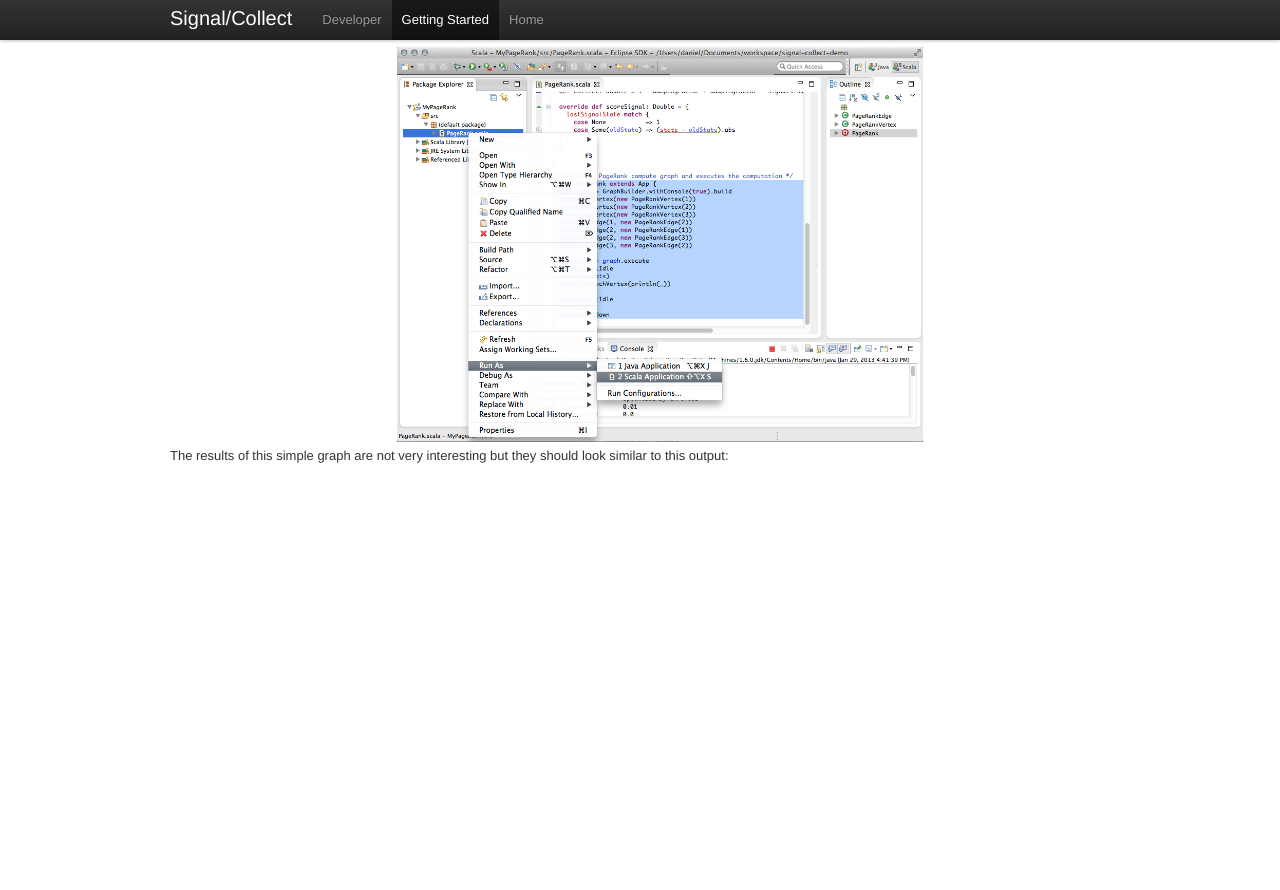
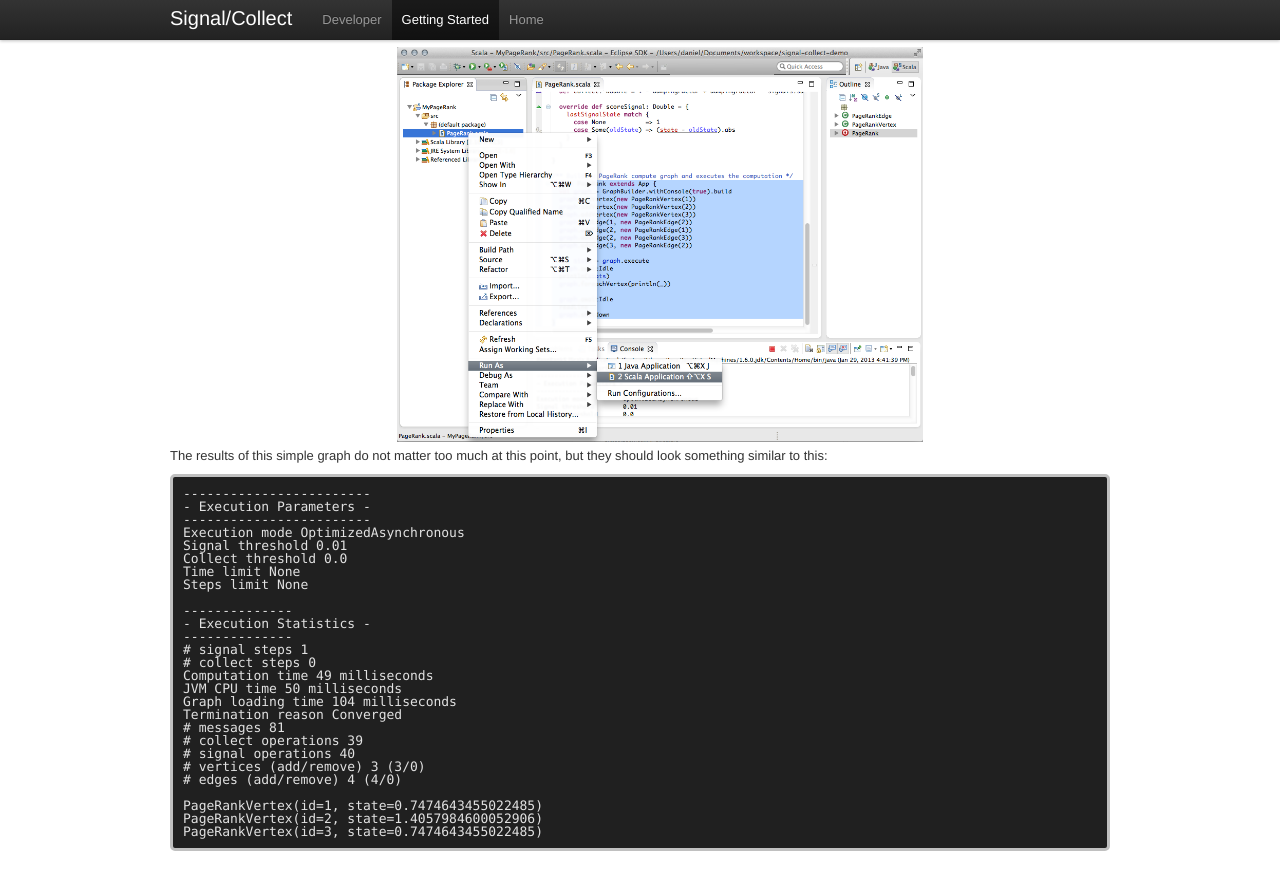
Before and after one commit to uzh/signal-collect, a Jekyll site: the page built from gettingStarted.html, in a window 1280 px wide and 900 px high, scrolled down 2332 px. Shown: the top 890 px of the window. Built offline with Jekyll 4.4.1, drawn with Linux system fonts in a browser that asks for light colours; comment, search, counter and statistics services are not loaded; before the commit the page ends 2846 px from its top, so only the background shows below that; some of the changed text lies outside the part shown.

Commit message:
refactoring index.html

```diff
--- a/gettingStarted.html
+++ b/gettingStarted.html
@@ -4,7 +4,7 @@ title: Getting Started
 group: "navigation"
 ---
 <div class="hero-unit">
-  <h1>Let's get started!</h1>
+  <h1>Let's get started</h1>
   <p>Run your first algorithm in less than 10 minutes!</p>
 </div>
 
@@ -90,4 +90,36 @@ object PageRank extends App {
 		<img src="images/eclipse_scala_run.png"  width="526" height="399" />
 	</div>
 
-	<p> The results of this simple graph are not very interesting but they should look similar to this output:</p>
+	<p> The results of this simple graph do not matter too much at this point, but they should look something similar to this:</p>
+
+	<div class="nuget-badge" >
+	  <p>
+	    <code>------------------------</br>
+- Execution Parameters -</br>
+------------------------</br>
+Execution mode 		OptimizedAsynchronous</br>
+Signal threshold 	0.01</br>
+Collect threshold 	0.0</br>
+Time limit 		None</br>
+Steps limit 		None</br>
+</br>
+--------------</br>
+- Execution Statistics -</br>
+--------------</br>
+# signal steps 		1</br>
+# collect steps 		0</br>
+Computation time 	49 milliseconds</br>
+JVM CPU time 		50 milliseconds</br>
+Graph loading time 	104 milliseconds</br>
+Termination reason 	Converged</br>
+# messages 		81</br>
+# collect operations 	39</br>
+# signal operations 	40</br>
+# vertices (add/remove) 	3 (3/0)</br>
+# edges (add/remove) 	4 (4/0)</br>
+</br>
+PageRankVertex(id=1, state=0.7474643455022485)</br>
+PageRankVertex(id=2, state=1.4057984600052906)</br>
+PageRankVertex(id=3, state=0.7474643455022485)</code>
+	  </p>
+	</div>
```
Also changed, not shown: index.html (+3 -12 lines), images/favicon.ico (added).
